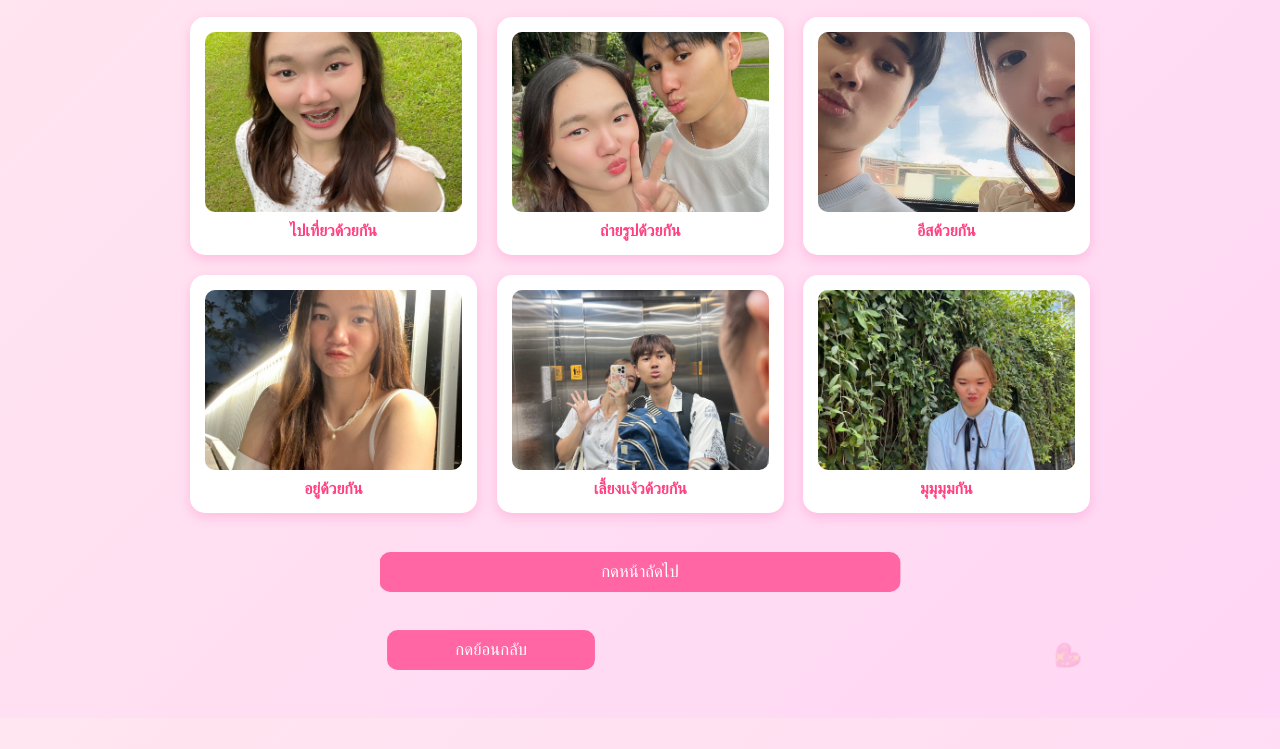
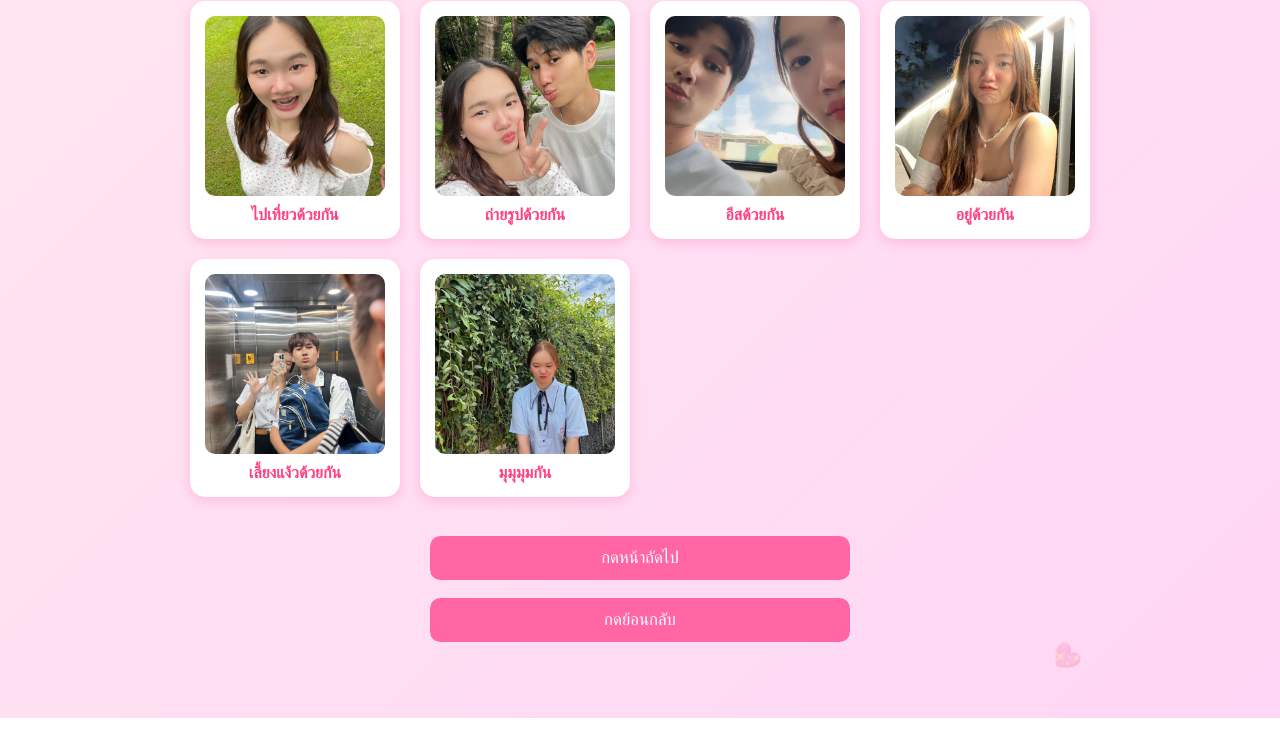
Before and after one commit to pactpact/HBD, a plain HTML site: page index1.html in a window 1280 px wide. Shown: the part 122-871 px from the top of the page. After the commit the page ends 840 px from the top, so only its background shows below. Drawn offline with Linux system fonts and the light colour scheme.

Commit message:
Update index1.html

```diff
--- a/index1.html
+++ b/index1.html
@@ -2,37 +2,34 @@
 <html lang="th">
 <head>
   <meta charset="UTF-8" />
-<meta name="viewport" content="width=device-width, initial-scale=1" />
-<title>รูปภาพ 6 รูป พร้อมคำอธิบาย</title>
+  <meta name="viewport" content="width=device-width, initial-scale=1.0"/>
+  <title>รักแฟน</title>
   <style>
-
     body {
       margin: 0;
-    padding: 20px; /* เพิ่ม padding เล็กน้อย */
+      padding: 20px;
       background: linear-gradient(135deg, #ffe6f0, #ffd6f5);
       font-family: 'Arial', sans-serif;
       display: flex;
-    flex-direction: column;  /* แก้เป็นคอลัมน์เพื่อให้ h1 กับ gallery อยู่เรียงบนลงล่าง */
+      flex-direction: column;
       align-items: center;
-    justify-content: flex-start; /* ให้เริ่มจากด้านบน */
-    height: 100vh;
-    overflow: hidden;
+      justify-content: flex-start;
+      min-height: 100vh;
+      overflow-x: hidden;
     }
 
     h1 {
       color: #ff4081;
-    font-size: 3em;
+      font-size: 2.5em;
       margin-bottom: 30px;
       text-align: center;
-
       animation: fadeIn 1.1s ease-in-out forwards;
-
     }
 
     .gallery {
       display: grid;
-    grid-template-columns: repeat(3, 1fr); /* 3 คอลัมน์ */
-    gap: 20px; /* ช่องว่างระหว่างรูป */
+      grid-template-columns: repeat(auto-fit, minmax(200px, 1fr));
+      gap: 20px;
       max-width: 900px;
       width: 100%;
       margin-bottom: 40px;
@@ -53,54 +50,33 @@
       width: 100%;
       border-radius: 10px;
       object-fit: cover;
-    height: 180px; /* ความสูงรูปเท่ากัน */
+      height: 180px;
     }
 
     .description {
       margin-top: 10px;
       color: #ff4081;
       font-weight: bold;
+      font-size: 1em;
     }
 
-  .button-container {
-      text-align: center;
-      margin-bottom: 40px;
-      width: 40%;
-    }
-
-
+    .button-container,
     .button-container2 {
-      text-align: left;
-      margin-bottom: 40px;
-      width: 40%;
+      width: 100%;
+      max-width: 400px;
+      margin-bottom: 20px;
     }
 
     .button {
       width: 100%;
-      padding: 10px 30px;
-      font-size: 16px;
+      padding: 12px;
+      font-size: 1em;
       background-color: #ff66a3;
       color: white;
       border: none;
       border-radius: 10px;
       cursor: pointer;
       transition: background 0.3s;
-      text-decoration: none;
-    }
-
-
-    .button {
-      width: 100%;
-      padding: 10px 30px;
-      font-size: 16px;
-      background-color: #ff66a3;
-      color: white;
-      border: none;
-      border-radius: 10px;
-      cursor: pointer;
-      transition: background 0.3s;
-      text-decoration: none;
-      margin-bottom: 40px;
       animation: pulse 2s infinite;
     }
 
@@ -117,19 +93,11 @@
       color: #ff69b4;
     }
 
-
-@keyframes pulse {    /* ปุ่ม*/
-  0% {
-    transform: scale(1);
+    @keyframes pulse {
+      0% { transform: scale(1); }
+      50% { transform: scale(1.05); }
+      100% { transform: scale(1); }
     }
-  50% {
-    transform: scale(1.05);
-  }
-  100% {
-    transform: scale(1);
-  }
-}
-
 
     @keyframes fadeIn {
       from { opacity: 0; transform: translateY(-20px); }
@@ -153,9 +121,27 @@
         transform: translateY(-20vh) rotate(45deg);
         opacity: 0;
       }
-
     }
 
+    /* 📱 Responsive styles */
+    @media (max-width: 480px) {
+      h1 {
+        font-size: 1.8em;
+      }
+
+      .item img {
+        height: 150px;
+      }
+
+      .button {
+        font-size: 0.95em;
+        padding: 10px;
+      }
+
+      .description {
+        font-size: 0.9em;
+      }
+    }
   </style>
 </head>
 <body>
@@ -180,17 +166,19 @@
     </div>
     <div class="item">
       <img src="Gam5.jpg" alt="รูปที่ 5" />
-      <div class="description">เลี้ยงเเง้วด้วยกัน</div>
+      <div class="description">เลี้ยงแง้วด้วยกัน</div>
     </div>
     <div class="item">
       <img src="Gam6.jpg" alt="รูปที่ 6" />
       <div class="description">มุมุมุมกัน</div>
     </div>
   </div>
+
   <div class="button-container">
     <a href="index2.html">
       <button class="button">กดหน้าถัดไป</button>
     </a>
+  </div>
 
   <div class="button-container2">
     <a href="index.html">
@@ -208,6 +196,5 @@
       setTimeout(() => heart.remove(), 4000);
     }, 600);
   </script>
-
 </body>
 </html>
```
Lines whose indentation alone changed are shown as unchanged.
